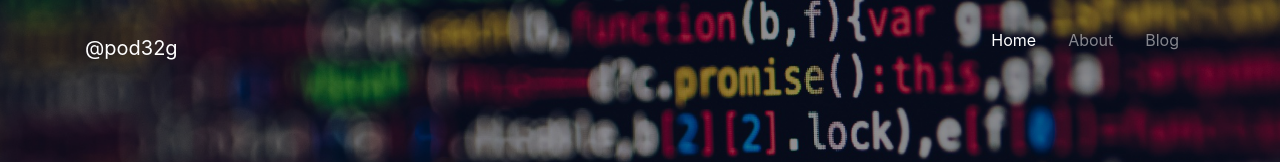
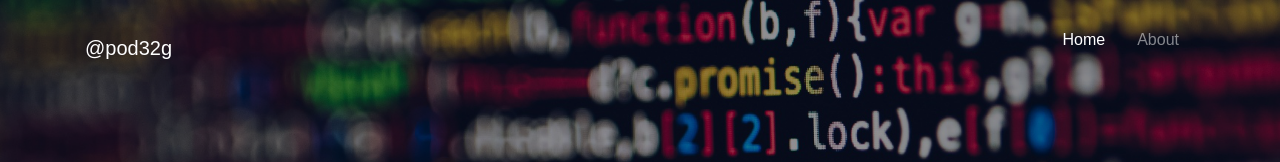
Before and after one commit to pod32g/pod32g.dev, a React (Create React App) app: page / in a window 1280 px wide. Shown: the top 162 px of the page. Built offline with nearby package versions, Linux system fonts and the light colour scheme.

Commit message:
Finished with the migration to a single page for the mainview

```diff
--- a/package.json
+++ b/package.json
@@ -16,12 +16,14 @@
     "@types/react-bootstrap": "^0.32.24",
     "@types/react-dom": "^16.9.0",
     "@types/react-router-dom": "^5.1.5",
+    "@types/react-scrollspy": "^3.3.3",
     "node-sass": "^4.14.1",
     "react": "^16.13.1",
     "react-bootstrap": "^1.3.0",
     "react-dom": "^16.13.1",
     "react-router-dom": "^5.2.0",
     "react-scripts": "3.4.3",
+    "react-scrollspy": "^3.4.3",
     "typescript": "^3.9"
   },
   "scripts": {
--- a/src/Components/NavigationBar/NavigationBar.tsx
+++ b/src/Components/NavigationBar/NavigationBar.tsx
@@ -1,4 +1,4 @@
-import React, { FunctionComponent, useEffect, useState } from 'react'
+import React, { FunctionComponent } from 'react'
 import Nav from 'react-bootstrap/esm/Nav'
 import Navbar from 'react-bootstrap/esm/Navbar'
 import { Link, useLocation } from 'react-router-dom'
@@ -8,26 +8,11 @@ import './NavigationBar.scss'
 export const NavigationBar: FunctionComponent = () => {
 
     const location = useLocation()
-    const [top, setTop] = useState<boolean>(true)
 
-    useEffect(() => {
-        window.onscroll = () => {
-            if (window.pageYOffset === 0) {
-                setTop(true)
-            } else {
-                setTop(false)
-            }
-        }
-    }, [])
-
-    const scrollIntoView = (id: string) => {
-        const element = document.getElementById(id)
-        if (element) element.scrollIntoView({ block: "end", behavior: "smooth" })
-    }
-
+    if (location.pathname === '/') return (<></>)
 
     return (
-        <Navbar collapseOnSelect expand="lg" className={`navbar navbar-expand-lg fixed-top navbar-dark navBar ${location.pathname === '/' && !top && 'bg-dark'} ${location.pathname !== '/' && ' bg-dark'}`}>
+        <Navbar collapseOnSelect expand="lg" className={`navbar navbar-expand-lg fixed-top navbar-dark navBar bg-dark`}>
             <div className="container">
                 <Navbar.Brand href="/">@pod32g</Navbar.Brand>
                 <Navbar.Toggle aria-controls="responsive-navbar-nav" />
@@ -37,12 +22,7 @@ export const NavigationBar: FunctionComponent = () => {
                             Routes.map(el => {
                                 return (
                                     el.visible && <Nav.Link active={location.pathname === el.path}>
-                                        {
-                                            el.scrollable ?
-                                                <p className="nav-link" onClick={() => scrollIntoView(el.path)}>{el.name}</p>
-                                                :
-                                                <Link className="nav-link" to={el.path}>{el.name}</Link>
-                                        }
+                                        <Link className="nav-link" to={el.path}>{el.name}</Link>
                                     </Nav.Link>
                                 )
                             })
--- a/src/Routes/Routes.ts
+++ b/src/Routes/Routes.ts
@@ -1,5 +1,5 @@
 import { IRoute } from "../Types/Route.types";
-import { About, Blog, MainView } from "../Views";
+import { Blog, MainView } from "../Views";
 
 const Routes: IRoute[] = [
     {
@@ -9,12 +9,6 @@ const Routes: IRoute[] = [
         component: MainView
     },
     {
-        name: 'About',
-        path: 'aboutMe',
-        visible: true,
-        scrollable: true
-    },
-    {
         name: 'Projects',
         path: '/projects',
         visible: false
@@ -22,7 +16,7 @@ const Routes: IRoute[] = [
     {
         name: 'Blog',
         path: '/blog',
-        visible: true,
+        visible: false,
         component: Blog
     }
 ]
--- a/src/Views/MainView/MainView.tsx
+++ b/src/Views/MainView/MainView.tsx
@@ -1,13 +1,64 @@
 import { FontAwesomeIcon } from '@fortawesome/react-fontawesome'
-import React, { FunctionComponent } from 'react'
+import React, { FunctionComponent, useEffect, useState } from 'react'
 import { faGithub, faTwitter, faLinkedin } from '@fortawesome/free-brands-svg-icons'
 import './MainView.scss'
 import { About } from '../About/About'
+import Nav from 'react-bootstrap/esm/Nav'
+import Navbar from 'react-bootstrap/esm/Navbar'
+import Scrollspy from 'react-scrollspy'
+import Routes from '../../Routes/Routes'
+import { Link } from 'react-router-dom'
+
+
 
 export const MainView: FunctionComponent = () => {
+
+    const [top, setTop] = useState<boolean>(true)
+
+    useEffect(() => {
+        window.onscroll = () => {
+            if (window.pageYOffset === 0) setTop(true)
+            else setTop(false)
+        }
+    }, [])
+
+    const scrollIntoView = (id: string) => {
+        const element = document.getElementById(id)
+        if (element) element.scrollIntoView({ block: "end", behavior: "smooth" })
+    }
+
+
     return (
         <div className="hideScroll">
-            <div className="view-container mainView background text-white">
+            <Navbar collapseOnSelect expand="lg" className={`navbar navbar-expand-lg fixed-top navbar-dark navBar ${top === false && 'bg-dark'}`}>
+                <div className="container">
+                    <Navbar.Brand href="/">@pod32g</Navbar.Brand>
+                    <Navbar.Toggle aria-controls="responsive-navbar-nav" />
+                    <Navbar.Collapse id="responsive-navbar-nav">
+                        <Nav className="ml-auto justify-content-end">
+                            <Scrollspy items={['home', 'aboutMe']} currentClassName='active' className="navbar-nav mr-auto">
+                                <Nav.Link >
+                                    <p className="nav-link" onClick={() => scrollIntoView('home')}>Home</p>
+                                </Nav.Link>
+                                <Nav.Link >
+                                    <p className="nav-link" onClick={() => scrollIntoView('aboutMe')}>About</p>
+                                </Nav.Link>
+                            </Scrollspy>
+                            {
+                                Routes.map(el => {
+                                    return (
+                                        el.visible && el.path !== '/' && <Nav.Link>
+                                            <Link className="nav-link" to={el.path}>{el.name}</Link>
+                                        </Nav.Link>
+                                    )
+                                })
+
+                            }
+                        </Nav>
+                    </Navbar.Collapse>
+                </div>
+            </Navbar >
+            <div className="view-container mainView background text-white" id="home">
                 <h3>Hello World</h3>
                 <h1 className="title">I am <span className="font-weight-bold title">David Perez</span></h1>
                 <h4>Web developer @ Bosch</h4>
@@ -20,6 +71,6 @@ export const MainView: FunctionComponent = () => {
             <section className="container-fluid" id="aboutMe">
                 <About />
             </section>
-        </div>
+        </div >
     )
 }
```
Also changed, not shown: 1 other file (tests, documents, lock files or other folders).
